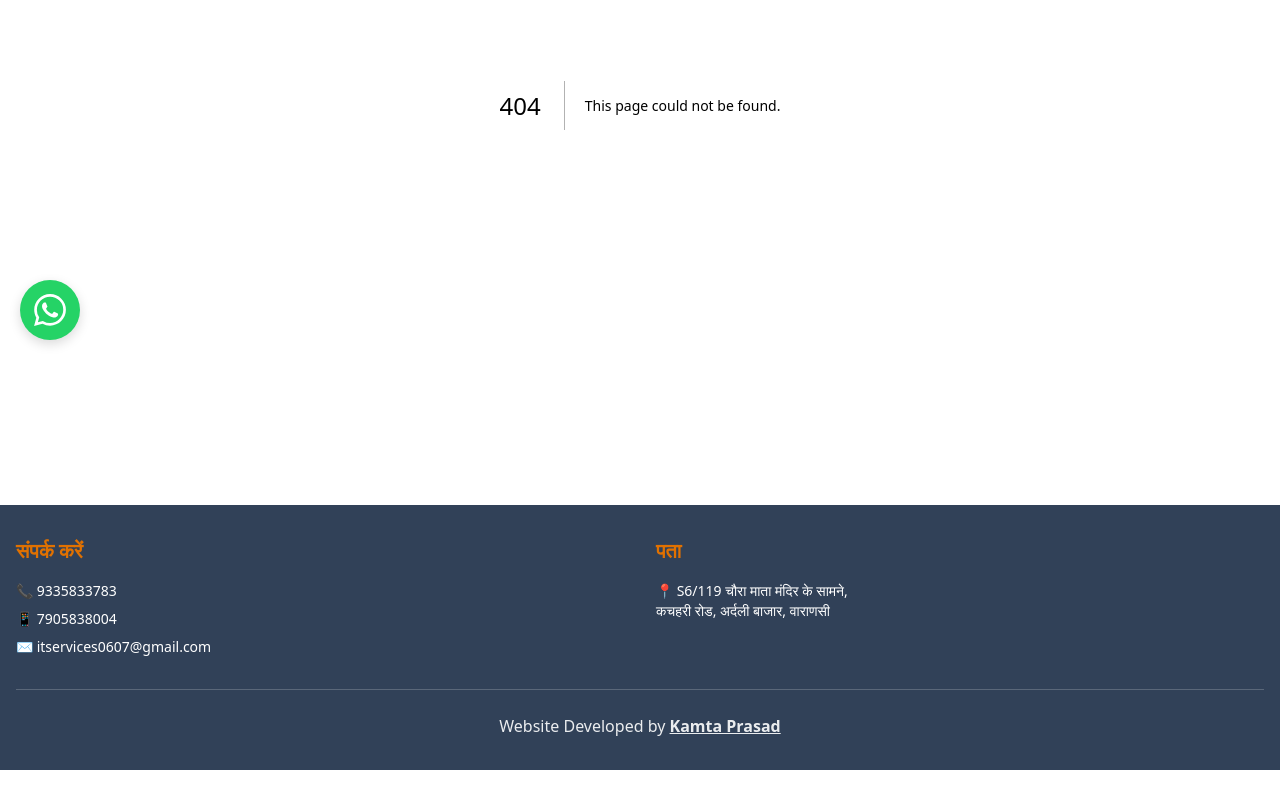
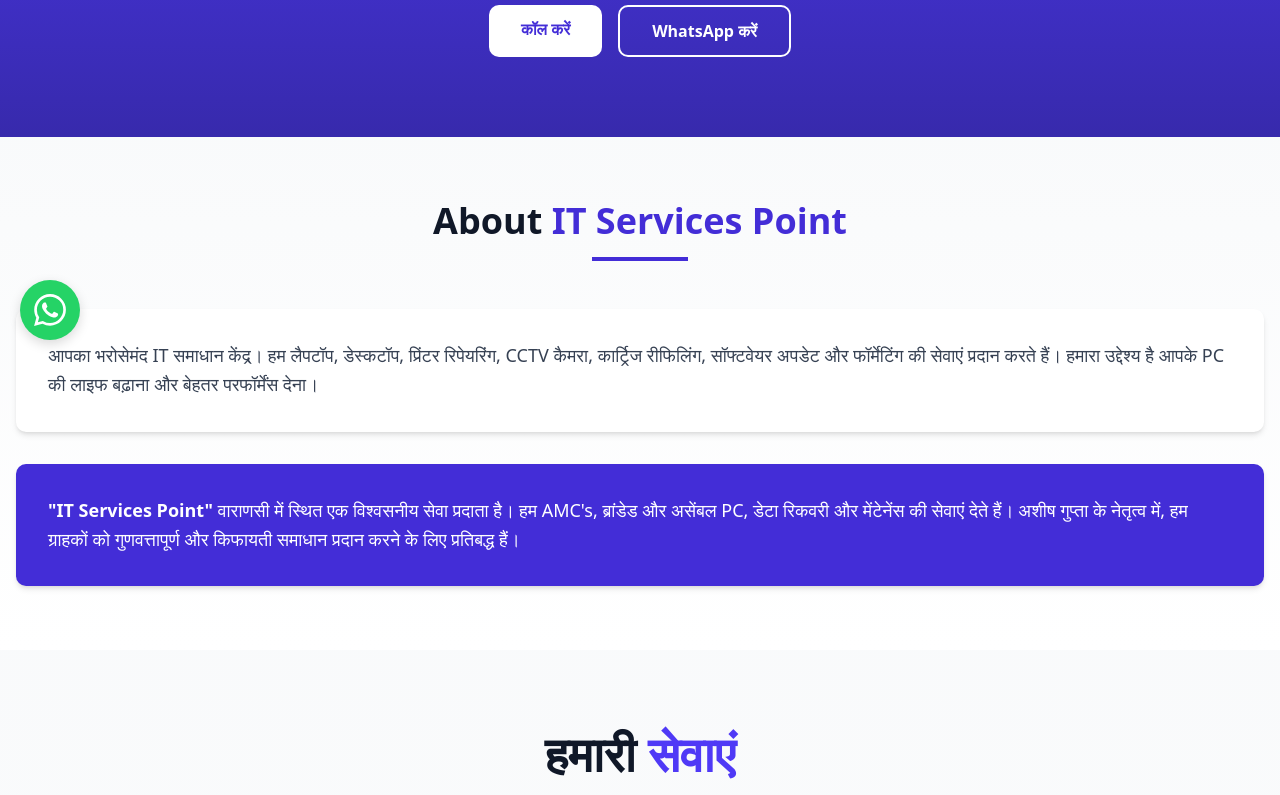
Before and after one commit to kp1153/itpoint, a Next.js app: page / in a window 1280 px wide. Before the commit this address had no page. Shown: the part 440-1235 px from the top of the page. Before the commit the page ends 1210 px from the top, so only its background shows below. Built offline with nearby package versions, Linux system fonts and the light colour scheme.

Commit message:
force deploy

```diff
--- /dev/null
+++ b/app/page.js
@@ -0,0 +1,15 @@
+"use client";
+
+import HeroSection from "@/components/HeroSection";
+import AboutSection from "@/components/AboutSection";
+import ServicesSection from "@/components/ServicesSection";
+
+export default function Page() {
+  return (
+    <main>
+      <HeroSection />
+      <AboutSection />
+      <ServicesSection />
+    </main>
+  );
+}
```
